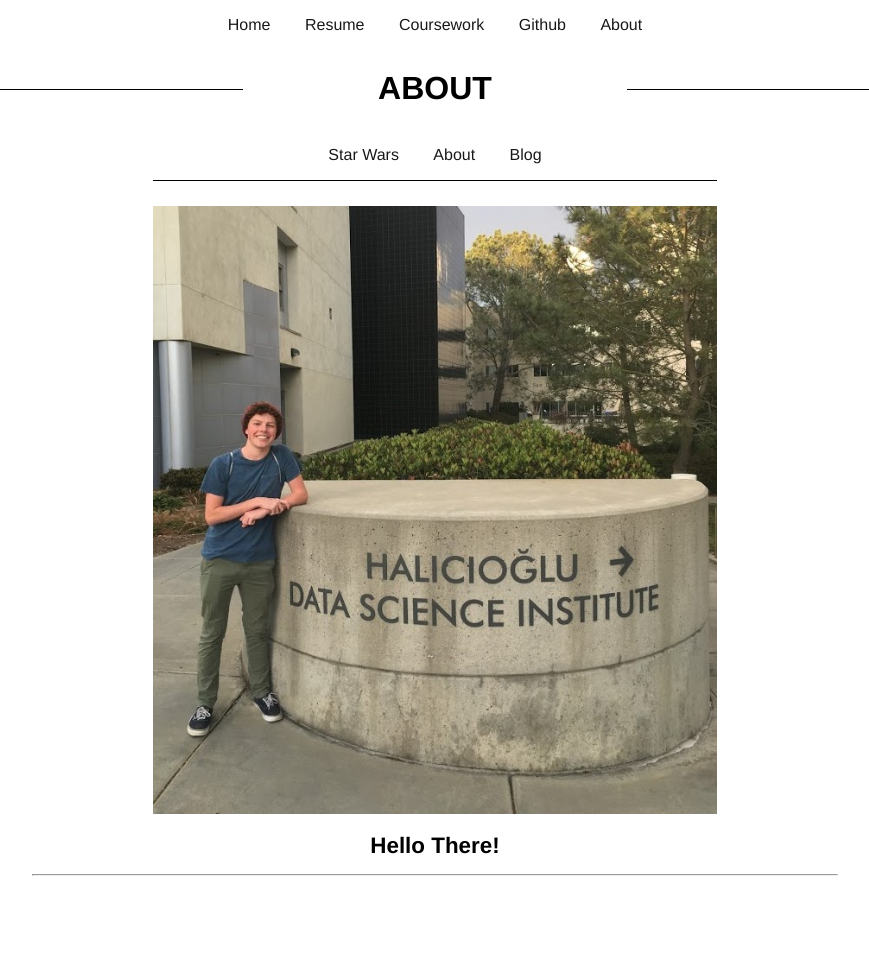
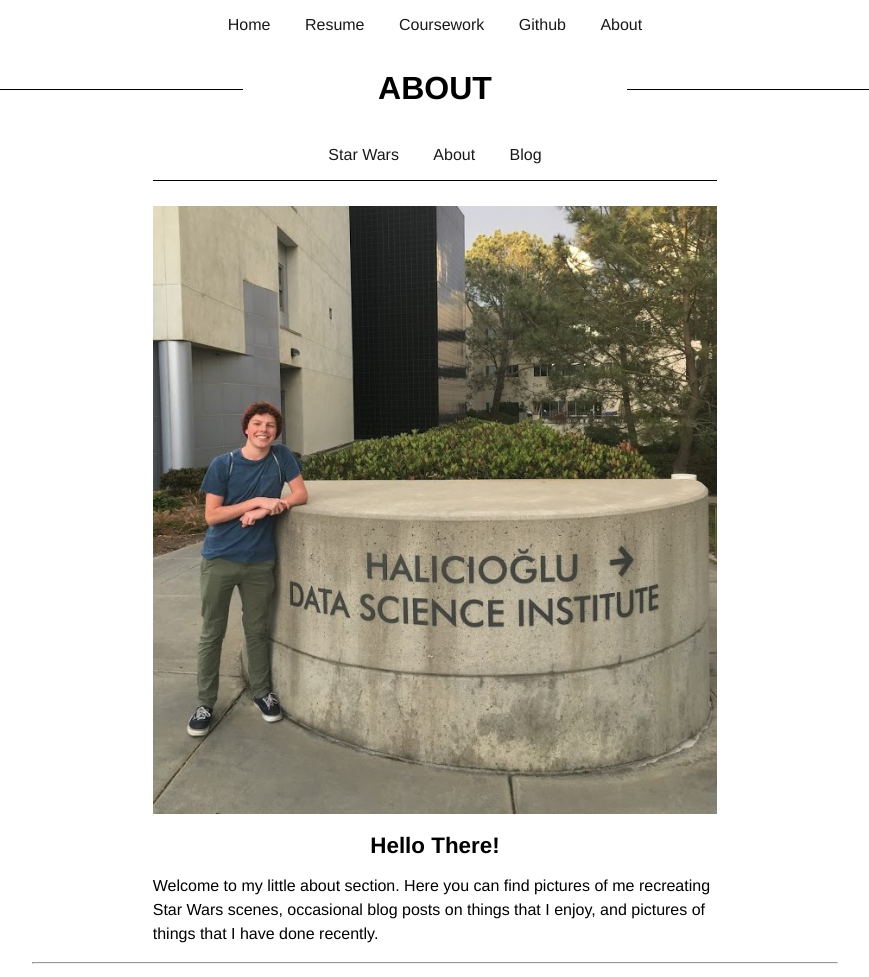
Before and after one commit to declansullivan/static-html-site, a Jekyll site: the page built from about/index.html, in a window 1280 px wide. Shown: the whole page, without its empty margins (205-1074 px from the left). Built offline with Jekyll 4.4.1, drawn with Linux system fonts in a browser that asks for light colours; before the commit the page ends 900 px from its top, so only the background shows below that.

Commit message:
Added blurb

```diff
--- a/about/index.html
+++ b/about/index.html
@@ -21,7 +21,8 @@
           <div class="content">
             <h1>Hello There!</h1>
             <p>
-
+              Welcome to my little about section.  Here you can find pictures of me recreating Star Wars scenes,
+              occasional blog posts on things that I enjoy, and pictures of things that I have done recently.
             </p>
           </div>
         </div>
```
